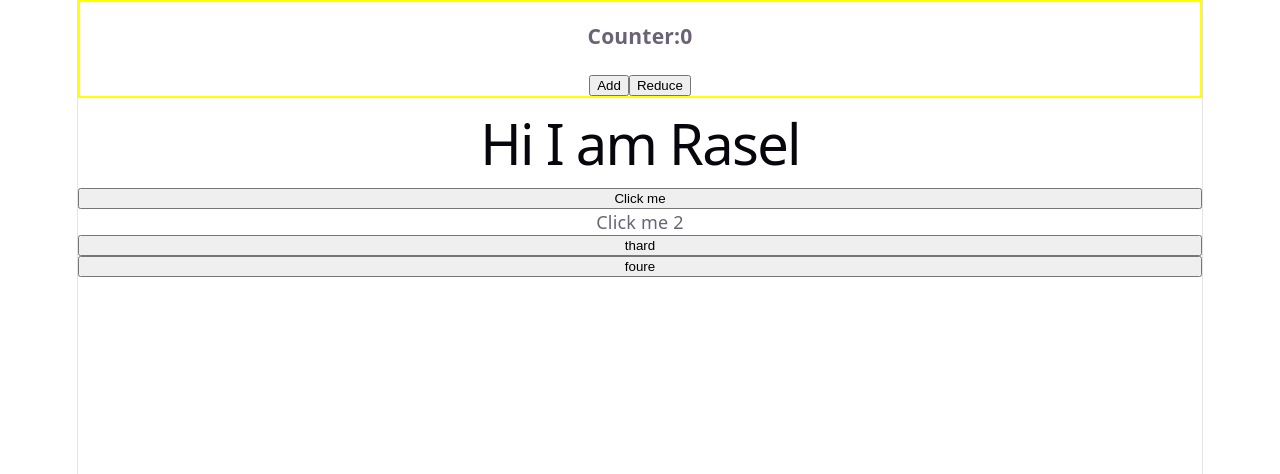
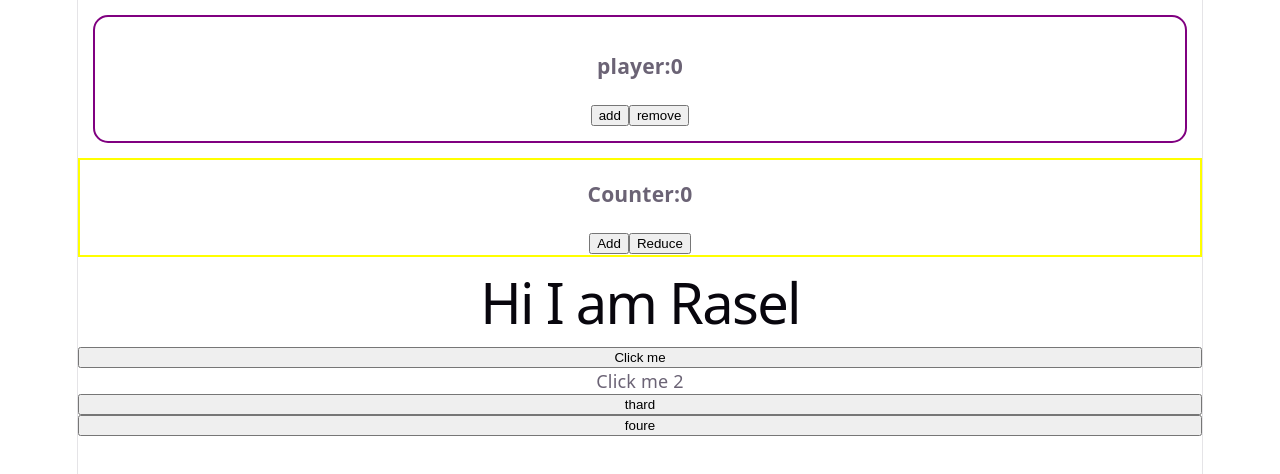
Before and after one commit to raselhius-48/react-practice-3, a React (Vite) app in the folder core-concep-part-2/: page / in a window 1280 px wide. Shown: the top 474 px of the page. Built offline with nearby package versions, Linux system fonts and the light colour scheme.

Commit message:
player count and remove

```diff
--- a/core-concep-part-2/src/App.jsx
+++ b/core-concep-part-2/src/App.jsx
@@ -4,6 +4,7 @@
 import viteLogo from './assets/vite.svg'
 import './App.css'
 import Counter from './counter'
+import Team from './Team'
 
 function App() {
   function handleClick() {
@@ -21,8 +22,12 @@
   }
   return (
     <>
+
+      <Team></Team>
+
       <Counter></Counter>
       <h1>Hi I am Rasel</h1>
+
       <button onClick={handleClick}>Click me</button>
       {/* type 2  */}
       <buttton onClick={handleClick2}>Click me 2</buttton>
--- /dev/null
+++ b/core-concep-part-2/src/Team.jsx
@@ -0,0 +1,36 @@
+import { useState } from "react";
+
+export default function team() {
+    const [team, setTeam] = useState(0);
+
+
+
+    const handleAdd = () => {
+        const newTeam = team + 1;
+        setTeam(newTeam);
+    }
+
+    const handleremove = () => {
+        // const newTeam=team-1; or
+        setTeam(team - 1);
+    }
+
+    const teamStyle = {
+        border: '2px solid purple',
+        margin: '15px',
+        padding: '15px',
+        borderRadius: '15px'
+    }
+
+
+
+
+    return (
+        <div style={teamStyle}>
+            <h3>player:{team}</h3>
+            <button onClick={handleAdd}>add</button>
+            <button onClick={handleremove}>remove</button>
+
+        </div>
+    )
+}
```
